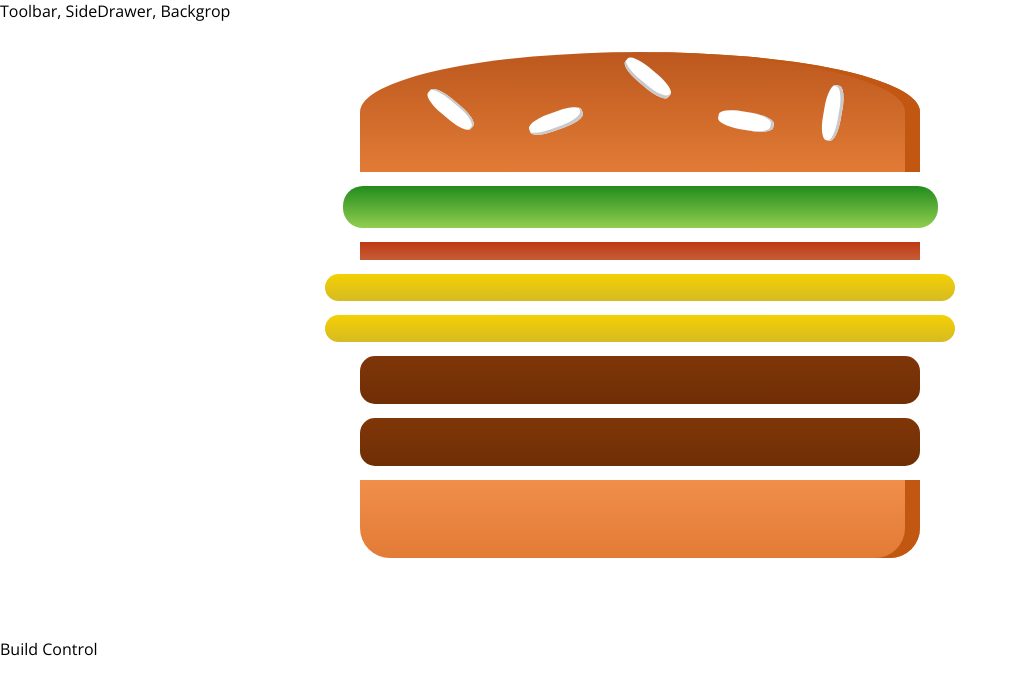
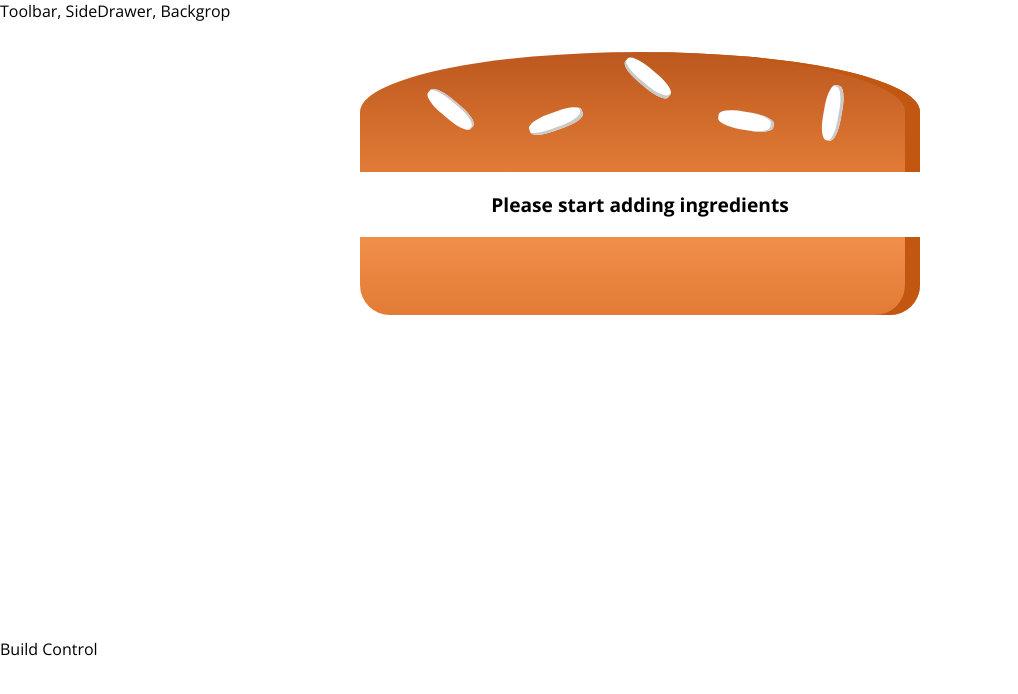
Before and after one commit to dusan011/Burger-app, a React (Create React App) app: page / in a window 1280 px wide. Shown: the top 694 px of the page, without its empty margins (0-1018 px from the left). Built offline with nearby package versions, Linux system fonts and the light colour scheme.

Commit message:
added messages for empy ingredients

```diff
--- a/src/components/Burger/Burger.jsx
+++ b/src/components/Burger/Burger.jsx
@@ -3,11 +3,19 @@
 import BurgerIngredient from "./BurgerIngredient/BurgerIngredient";
 
 const burger = props => {
-  const transformedIngredients = Object.keys(props.ingredients).map(igKey => {
-    return [...Array(props.ingredients[igKey])].map((_, i) => {
-      return <BurgerIngredient key={igKey + i} type={igKey} />;
-    });
-  });
+  let transformedIngredients = Object.keys(props.ingredients)
+    .map(igKey => {
+      return [...Array(props.ingredients[igKey])].map((_, i) => {
+        return <BurgerIngredient key={igKey + i} type={igKey} />;
+      });
+    })
+    .reduce((arr, el) => {
+      return arr.concat(el);
+    }, []);
+  if (transformedIngredients.length === 0) {
+    transformedIngredients = <p>Please start adding ingredients</p>;
+  }
+  console.log(transformedIngredients);
   return (
     <div className={classes.Burger}>
       <BurgerIngredient type="bread-top" />
--- a/src/containers/BurgerBuilder/BurgerBuilder.jsx
+++ b/src/containers/BurgerBuilder/BurgerBuilder.jsx
@@ -6,10 +6,10 @@
 class BurgerBuilder extends Component {
   state = {
     ingredients: {
-      salad: 1,
-      bacon: 1,
-      cheese: 2,
-      meat: 2
+      salad: 0,
+      bacon: 0,
+      cheese: 0,
+      meat: 0
     }
   };
   render() {
```
